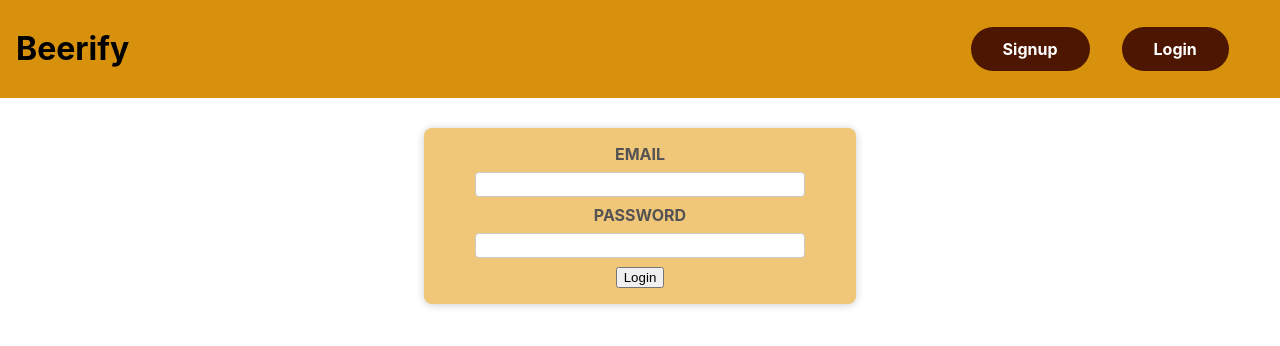
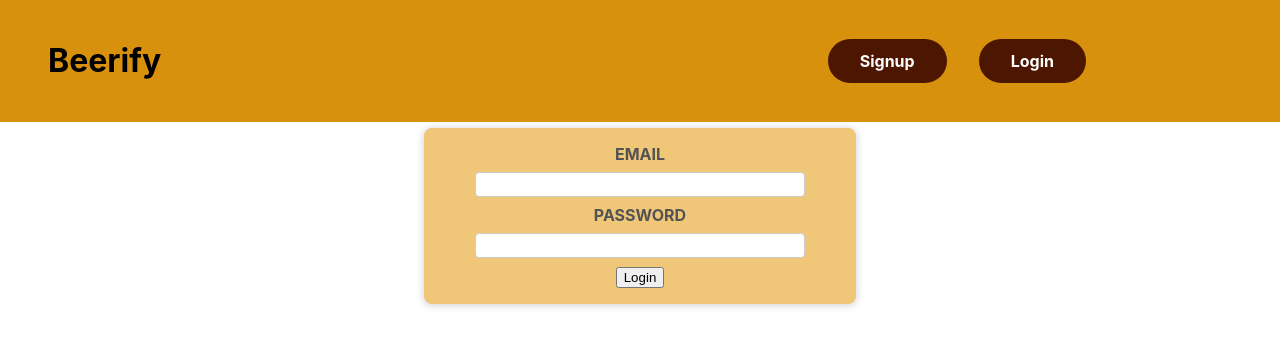
Before and after one commit to utr1903/beerify-frontend, a React (Create React App) app in the folder beerify/: page /login in a window 1280 px wide. Shown: the top 346 px of the page. Built offline with nearby package versions, Linux system fonts and the light colour scheme.

Commit message:
Add home button

```diff
--- a/beerify/src/components/Layout/Header.js
+++ b/beerify/src/components/Layout/Header.js
@@ -6,6 +6,7 @@ import HeaderLoginButton from "./HeaderLoginButton";
 import HeaderLogoutButton from "./HeaderLogoutButton";
 
 import classes from "./Header.module.css";
+import HomeButton from "./HomeButton";
 
 const Header = (props) => {
   const isLoggedIn = useSelector((state) => state.auth.isAuthenticated);
@@ -13,7 +14,8 @@ const Header = (props) => {
   return (
     <Fragment>
       <header className={classes["header"]}>
-        <h1>Beerify</h1>
+        {/* <h1>Beerify</h1> */}
+        <HomeButton />
         {!isLoggedIn && (
           <ul>
             <li>
--- /dev/null
+++ b/beerify/src/components/Layout/HomeButton.js
@@ -0,0 +1,19 @@
+import { useNavigate } from "react-router-dom";
+
+import classes from "./HomeButton.module.css";
+
+const HomeButton = (props) => {
+  const navigate = useNavigate();
+
+  const onClick = () => {
+    navigate("/");
+  };
+
+  return (
+    <button className={classes["button"]} onClick={onClick}>
+      <h1>Beerify</h1>
+    </button>
+  );
+};
+
+export default HomeButton;
--- /dev/null
+++ b/beerify/src/components/Layout/HomeButton.module.css
@@ -0,0 +1,20 @@
+.button {
+  position: relative;
+  cursor: pointer;
+  font: inherit;
+  border: none;
+  background: #d8910c;
+  color: black;
+  padding: 0.75rem 2rem;
+  display: inline-block;
+  justify-content: space-around;
+  border-radius: 25px;
+  font-weight: bold;
+  vertical-align: middle;
+  text-align: left;
+}
+
+.button:hover,
+.button:active {
+  background-color: #ca621c;
+}
```
